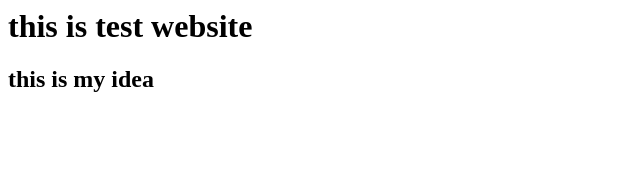
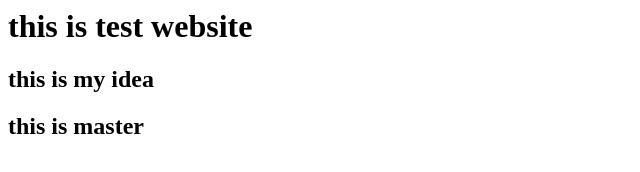
Before and after one commit to sagar070389/webapp, a plain HTML site: page index.html in a window 1280 px wide. Shown: the whole page, without its empty margins (0-640 px from the left). Drawn offline with Linux system fonts and the light colour scheme.

Commit message:
added index.html

```diff
--- a/index.html
+++ b/index.html
@@ -1,2 +1,3 @@
 <h1>this is test website</h1>
 <h2>this is my idea </h2>
+<h2>this is master</h2>
```
